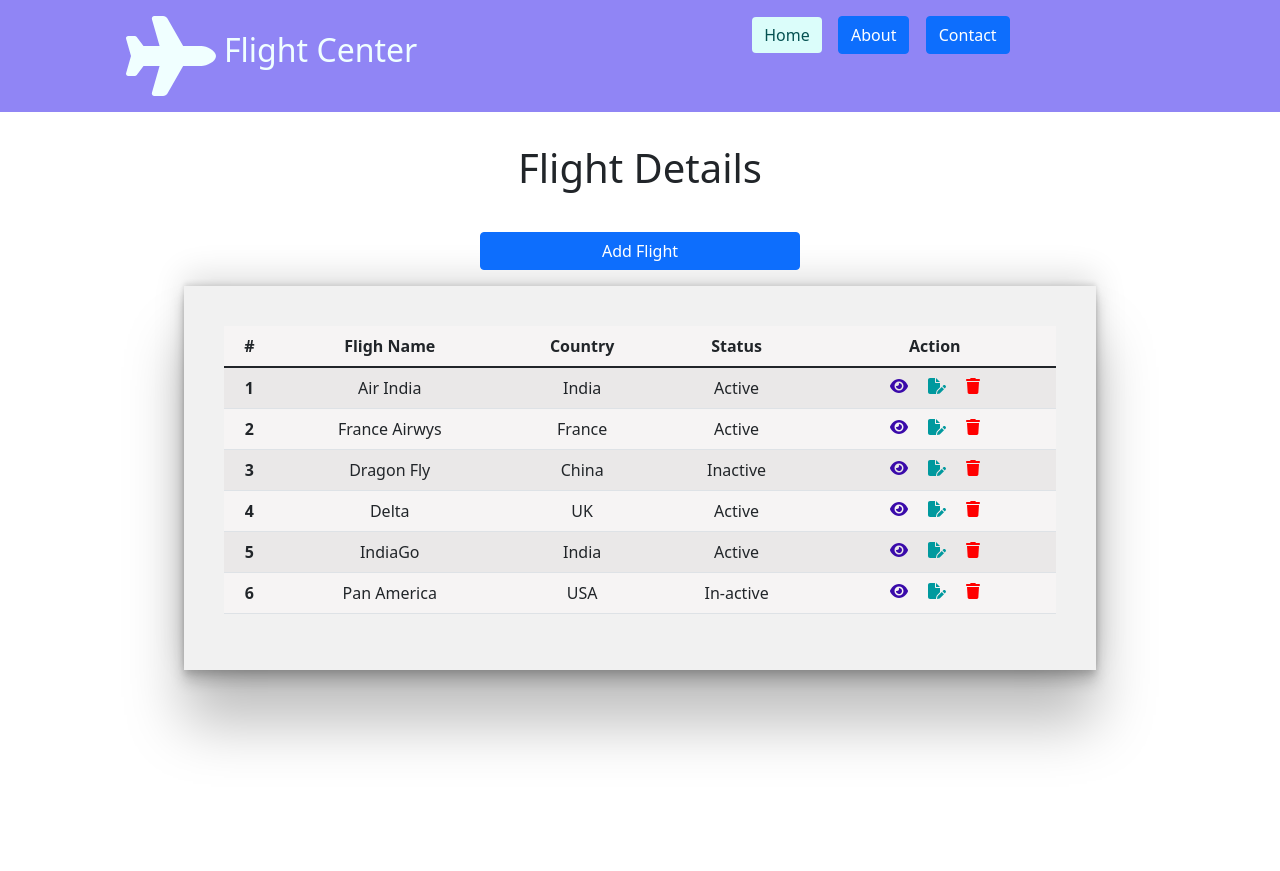
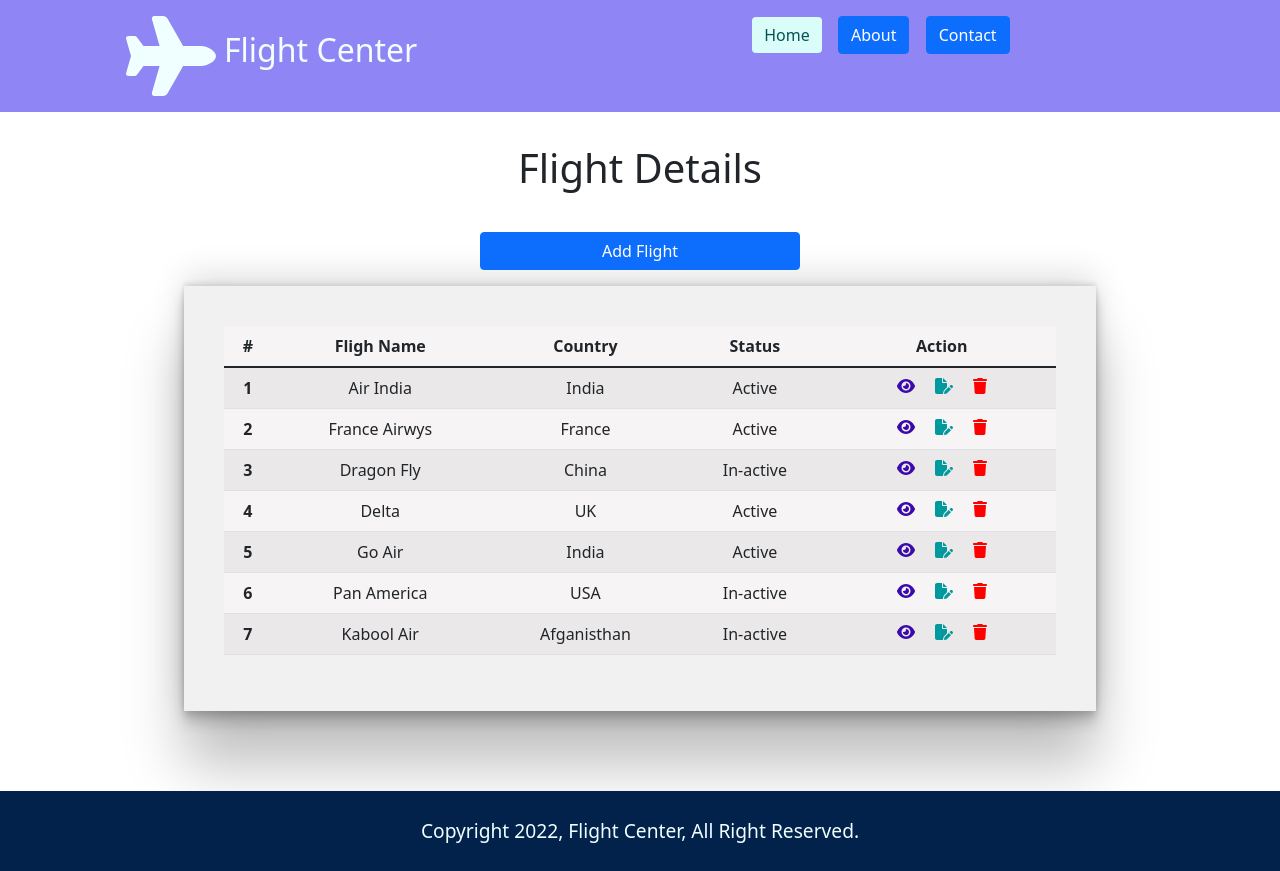
Before and after one commit to Coding4Coder/flight, a React (Create React App) app: page / in a window 1280 px wide. Before the commit the page ends 830 px from the top, so only its background shows below. Built offline with nearby package versions, Linux system fonts and the light colour scheme; data requests are answered from the project's data file.

Commit message:
edit page

```diff
--- a/db.json
+++ b/db.json
@@ -16,7 +16,7 @@
       "id": 3,
       "flightname": "Dragon Fly",
       "country": "China",
-      "status": "Inactive"
+      "status": "In-active"
     },
     {
       "flightname": "Delta",
@@ -25,7 +25,7 @@
       "id": 5
     },
     {
-      "flightname": "IndiaGo",
+      "flightname": "Go Air",
       "country": "India",
       "status": "Active",
       "id": 6
@@ -35,6 +35,12 @@
       "country": "USA",
       "status": "In-active",
       "id": 7
+    },
+    {
+      "flightname": "Kabool Air",
+      "country": "Afganisthan",
+      "status": "In-active",
+      "id": 8
     }
   ]
 }
--- a/src/App.js
+++ b/src/App.js
@@ -24,6 +24,7 @@ function App() {
         <Route path="/flight/view/:id" element={ <ViewFlight /> } />
         <Route path="/flight/edit/:id" element={ <EditFlight /> } />
       </Routes>
+      <Footer />
       </BrowserRouter>
 
     </>
--- a/src/Pages/Action/EditFlight.js
+++ b/src/Pages/Action/EditFlight.js
@@ -21,8 +21,14 @@ const EditFlight = () => {
         setFlight({...flight, [e.target.name]:e.target.value});
     }
 
+    //update the data on submit
+    const onSubmitHandler = async (e) => {
+        e.preventDefault();
+        await axios.put(`http://localhost:5000/flightsinfo/${id}`, flight);
+        navigate("/")
+    }
 
-// first load the perticular data associated with the ID on the edit btn click
+    // first load the perticular data associated with the ID on the edit btn click
   const loadFlightData = async () => {
       let result = await axios.get(`http://localhost:5000/flightsinfo/${id}`);
       setFlight(result.data);
@@ -37,7 +43,7 @@ const EditFlight = () => {
      <PageTitle pageTitle="Update Flight" />
 
       <div className="main-container text-center">
-          <form >
+          <form onSubmit={ onSubmitHandler }>
               <input
               type="text"
               placeholder="Add Flight Name"
```
